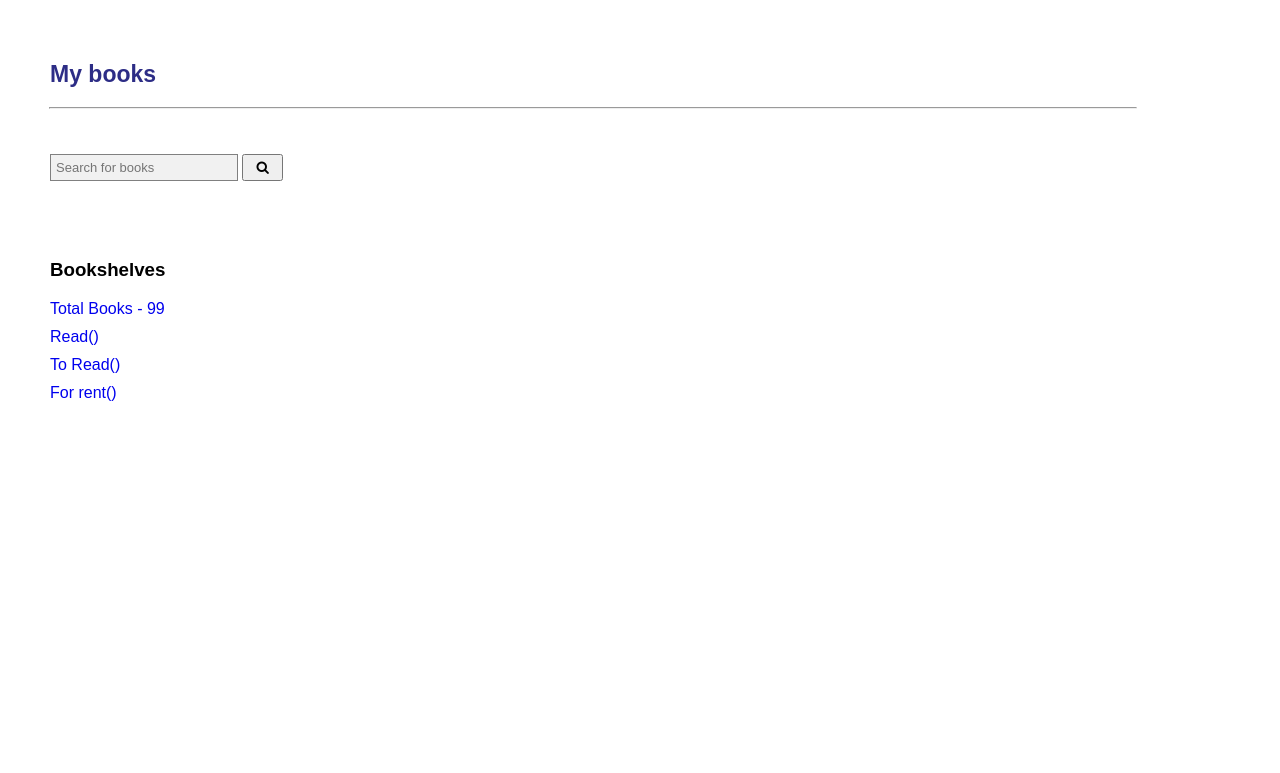
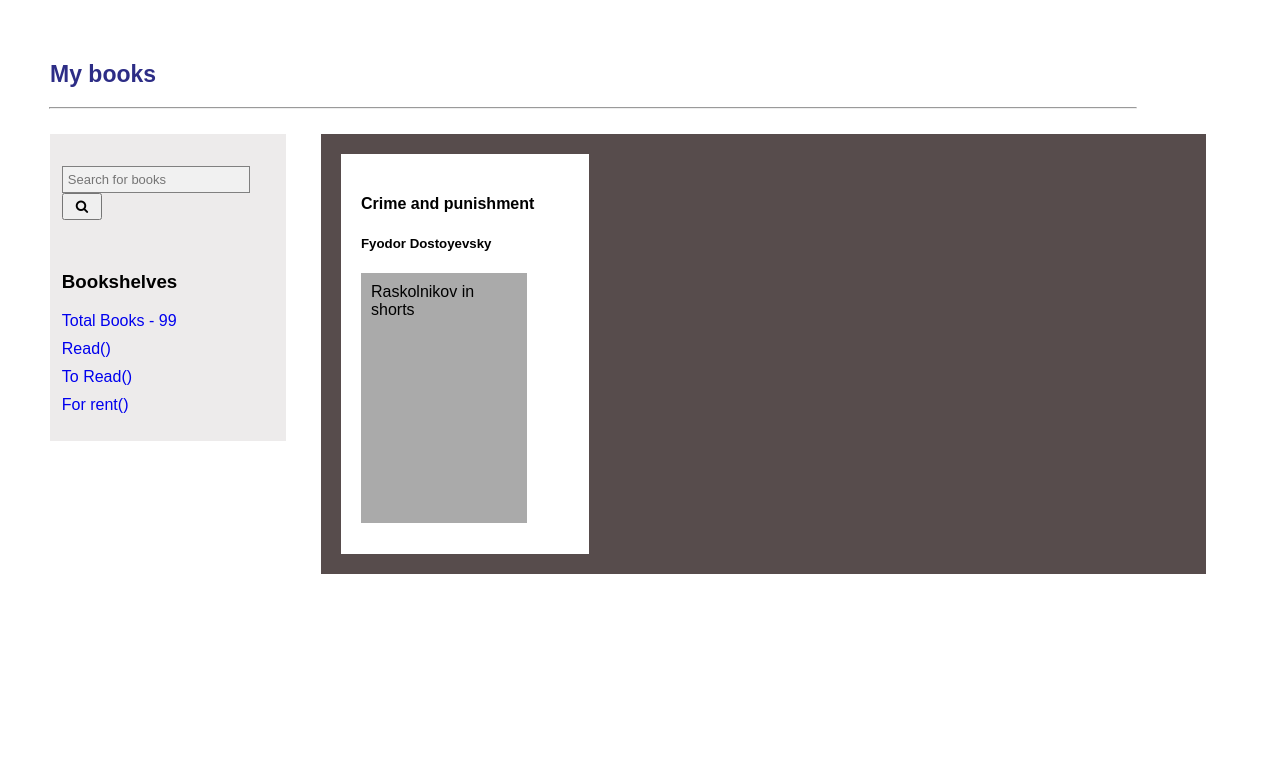
Before and after one commit to Radu22/Boox, a PHP site: page /views/pages/book.php in a window 1280 px wide. Shown: the part 89-862 px from the top of the page. Run offline with PHP 8.4, Linux system fonts and the light colour scheme.

Commit message:
db fixes

```diff
--- a/content/css/book.css
+++ b/content/css/book.css
@@ -24,7 +24,7 @@ h3{
 
 ul{
 	padding: 0;
-	width: 30%;
+	width: 100%;
 	list-style: none;
 }
 
@@ -45,7 +45,7 @@ hr{
 }
 
 form{
-	width: 35%;
+	width: 100%;
 	height: 60px;
 }
 
@@ -75,6 +75,40 @@ form button[type=submit]{
 	margin-bottom: 0;
 }
 
+.wrapper-left{
+	background-color: rgba(228, 224, 224, 0.644);
+	float: left;
+	width: 20%;
+	margin-right: 35px;
+	padding: 1%;
+}
+
+.wrapper-right{
+	background-color: rgb(87, 76, 76);
+	float: left;
+	width: 75%;
+}
+
+.wrapper-right::after{
+	content: "";
+	clear: both;
+}
+
+.card {
+    background-color: white;
+    padding: 20px;
+    margin: 20px;
+    width: 28%;
+    float:left;
+    height: 400px;
+}
+
+.fakeimg {
+    background-color: #aaa;
+    width: 80%;
+    padding: 10px;
+    height:250px;
+}
 
 @media screen and (max-width: 758px){
 	.header .header-right{
--- a/content/css/mainpage.css
+++ b/content/css/mainpage.css
@@ -91,7 +91,7 @@ form.searchBook::after {
     background-color: #aaa;
     width: 40%;
     padding: 20px;
-    height:250px;
+    height: 250px;
 }
 
 .card {
--- a/controllers/pages_controller.php
+++ b/controllers/pages_controller.php
@@ -2,11 +2,11 @@
   class PagesController {
     public function error() {
       global $current_dir;
-      if(strpos($current_dir, 'views\pages'))
+      if(strpos($current_dir, 'views/pages'))
       {
           require_once('error.php');
       }else
-        require_once('views\pages\error.php');
+        require_once('views/pages/error.php');
 
     }
 
@@ -14,6 +14,8 @@
     }
 
     public function book(){
+      $posts = Book::getBooksByUserID($_SESSION['id']);
+
     }
     public function reg(){
 
--- a/controllers/textbook_controller.php
+++ b/controllers/textbook_controller.php
@@ -122,11 +122,9 @@ class BooksController {
 
 			array_push($info,$user_id, $title, $author, $isbn, $description,$tip,$duration, $limba);
 
-			require_once("../../connection.php");
-			require_once("../../models/book_modelling.php");
+			// require_once("../../connection.php");
 
-
-			if(insertBook('book_added')){
+			if(Book::insertBook('book_added')){
     			header("Location: ../../views/pages/main.php");
     		}
     		else{
--- a/index.php
+++ b/index.php
@@ -1,7 +1,5 @@
 <?php
     session_start();
-
-    // require_once('connection.php');
 
     if (isset($_GET['controller']) && isset($_GET['action'])) {
         $controller = $_GET['controller'];
--- a/models/users.php
+++ b/models/users.php
@@ -6,7 +6,6 @@
     public $email;
     public $username;
     public $password;
-    public static $count_users;
 
 
     public function __construct($id, $firstname, $lastname, $email, $username, $password) {
@@ -25,7 +24,6 @@
       $req = $db->query('SELECT * FROM users');
 
       foreach($req->fetchAll() as $post) {
-        ++self::$count_users;
         $list[] = new User($post['user_id'], $post['user_first'], $post['user_last'],
             $post['user_email'], $post['user_uid'],$post['user_pwd']);
       }
--- a/routes.php
+++ b/routes.php
@@ -1,17 +1,19 @@
 <?php
   function call($controller, $action) {
     require_once('controllers/' . $controller . '_controller.php');
+
+    require_once('connection.php');
+    require_once('models/users.php');
+    require_once('models/books.php');
 
     switch($controller) {
       case 'pages':
         $controller = new PagesController();
       break;
       case 'auth':
-        require_once('models/users.php');
         $controller = new AuthController();
       break;
       case 'textbook':
-        require_once('models/books.php');
         $controller = new BooksController();
       break;
     }
--- a/views/pages/book.php
+++ b/views/pages/book.php
@@ -24,6 +24,7 @@
     <hr>
 
 	<div class="content">
+        <div class="wrapper-left">
             <form >
                 <input type="text" placeholder="Search for books" name="search2" title="Search for books" id="filter"
                     onkeyup="getFiltered()">
@@ -37,6 +38,16 @@
                     <li><a href="#">To Read()</a></li>
                     <li><a href="#">For rent()</a></li>
                 </ul>
+
+            </div>
+        </div>
+        <div class="wrapper-right">
+
+                <div class="card">
+                    <h4>Crime and punishment</h4>
+                    <h5>Fyodor Dostoyevsky</h5>
+                    <div class="fakeimg">Raskolnikov in shorts</div>
+                  </div>
 
         </div>
 	</div>
--- a/views/register.php
+++ b/views/register.php
@@ -1,8 +1,3 @@
-<?php
-  require_once("connection.php");
-
-?>
-
 <!DOCTYPE html>
 <html>
   <head>
```
Also changed, not shown: models/books.php (+38 -0 lines). Lines whose indentation alone changed are shown as unchanged.
